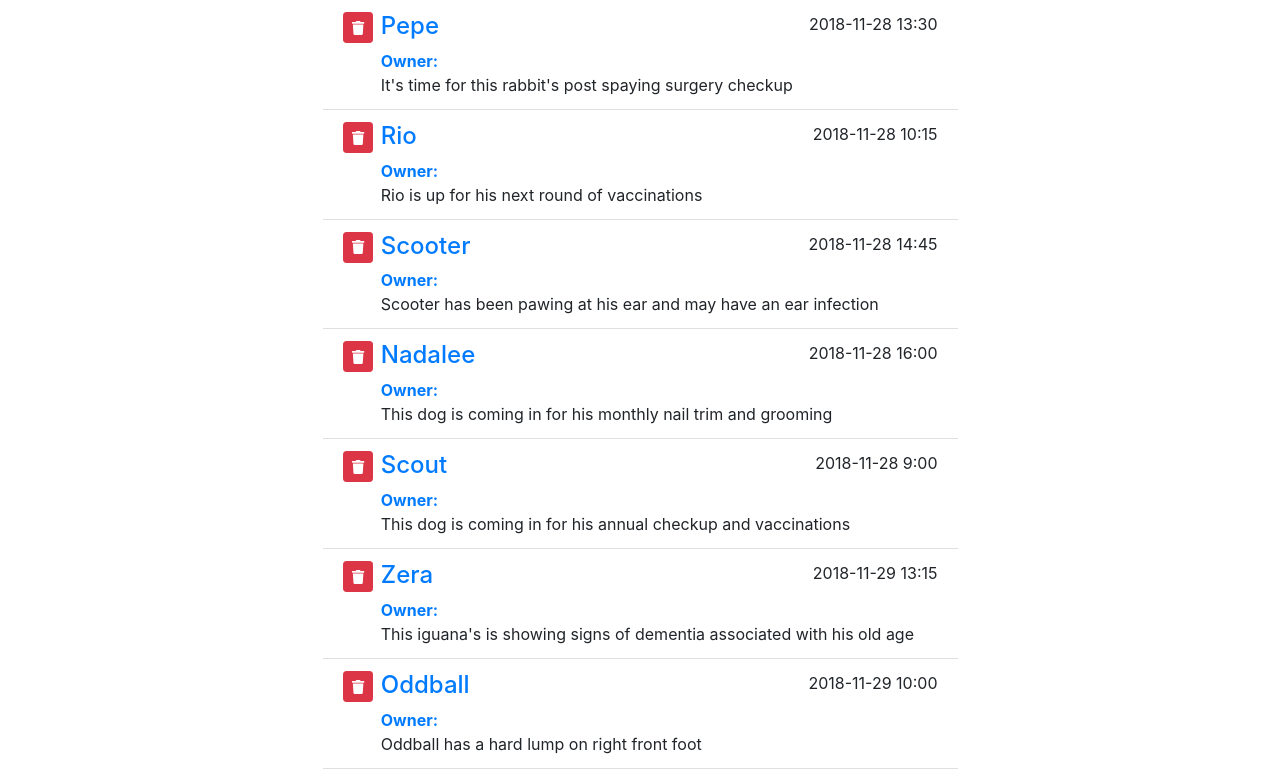
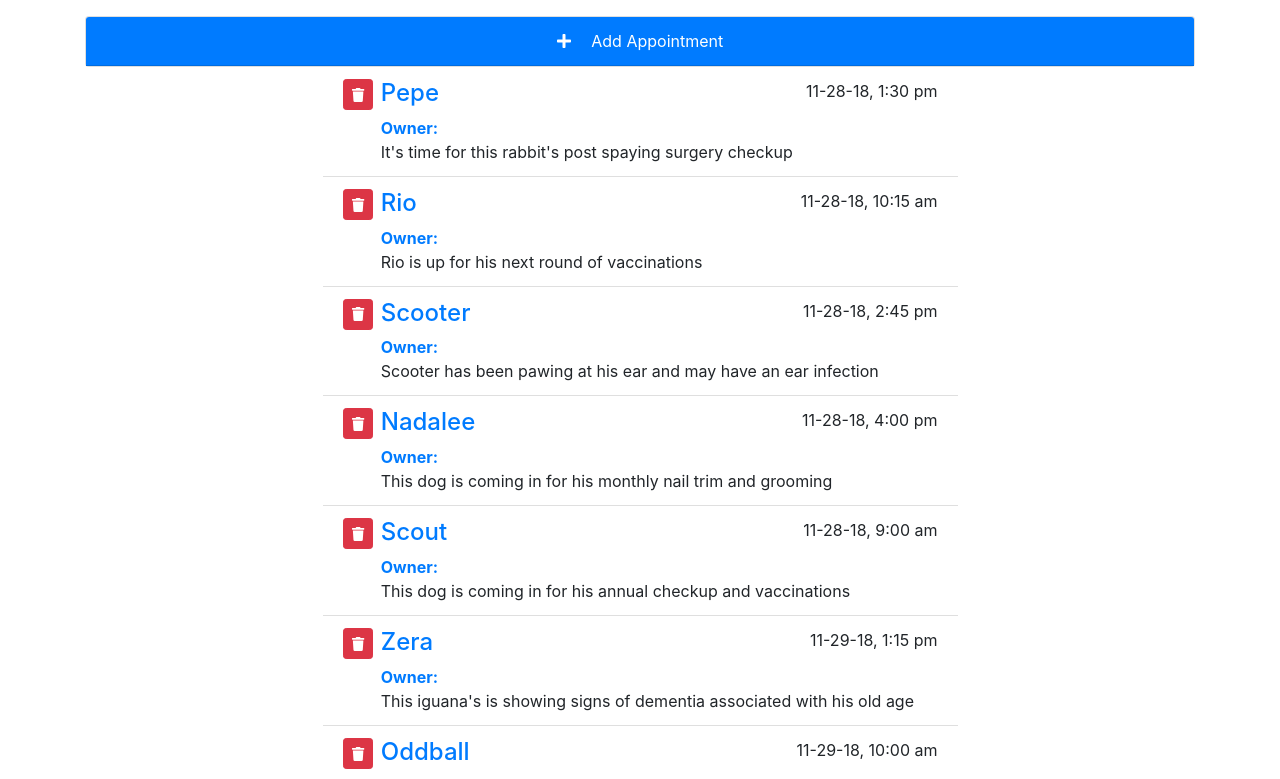
Before and after one commit to g0ng0n12/vue-interface-example, a Vue app: page / in a window 1280 px wide. Shown: the top 779 px of the page. Built offline with nearby package versions, Linux system fonts and the light colour scheme.

Commit message:
add appointment

```diff
--- a/babel.config.js
+++ b/babel.config.js
@@ -1,5 +1,3 @@
 module.exports = {
-  presets: [
-    '@vue/cli-plugin-babel/preset'
-  ]
+  presets: [ [ "@vue/app", { useBuiltIns: "entry" } ] ]
 }
--- a/src/App.vue
+++ b/src/App.vue
@@ -1,7 +1,8 @@
 <template>
   <div id="main-app" class="container">
     <div class="row justify-content-center">
-      <appointment-list v-bind:appointments="appointments" />
+      <add-appointment @add="addItem"/>
+      <appointment-list v-bind:appointments="appointments" @remove="removeItem" @edit="editItem"/>
     </div>
   </div>
 </template>
@@ -9,6 +10,8 @@
 <script>
 import axios from "axios";
 import AppointmentList from "./components/AppointmentList";
+import AddAppointment from "./components/AddAppointment";
+import _ from "lodash"
 
 export default {
   name: 'MainApp',
@@ -20,12 +23,33 @@ export default {
   },
 
   components: {
-    AppointmentList
+    AppointmentList,
+    AddAppointment
   },
 
   mounted() {
     axios.get("./data/appointments.json")
-    .then(response => (this.appointments = response.data));
+    .then(response => (this.appointments = response.data.map(item => {
+      item.aptId = this.aptIndex;
+      this.aptIndex++;
+      return item
+    })));
+  },
+  methods: {
+    removeItem: function(apt){
+      this.appointments = _.without(this.appointments, apt);
+    },
+    editItem: function(id, field, text){
+      const aptIndex = _.findIndex(this.appointments, {
+        aptId: id
+      });
+      this.appointments[aptIndex][field] = text;
+    },
+    addItem: function(apt){
+      apt.aptId = this.aptIndex;
+      this.aptIndex++;
+      this.appointments.push(apt)
+    },
   }
 }
 </script>
--- /dev/null
+++ b/src/components/AddAppointment.vue
@@ -0,0 +1,109 @@
+<template>
+    <div class="col-12">
+        <div class="card text-center mt-3">
+            <div class="card-header bg-primary text-white"
+            @click="hidepanel=!hidepanel">
+                <font-awesome-icon icon="plus" class="mr-3"/> Add Appointment
+            </div>
+        </div>
+
+        <div class="card-body" :class="{ 'd-none': hidepanel}">
+            <form id="aptForm"
+                @submit.prevent="requestAdd">
+                <div class="form-group form-row">
+                    <label class="col-md-2 col-form-label text-md-right" for="petName"> Pet Name</label>
+                    <div class="col-md-10">
+                        <input type="text"
+                               class="form-control"
+                               name="petName"
+                               id="petName"
+                               placeholder="Pet's Name"
+                               v-model="formData.petName"
+                               />
+                    </div>
+                </div>
+
+                <div class="form-group form-row">
+                    <label class="col-md-2 col-form-label text-md-right" form="ownerName">Pet Owner</label>
+                    <div class="col-md-10">
+                        <input type="text" class="form-control" name="ownerName" id="ownerName" placeholder="Owner's Name"
+                               v-model="formData.ownerName"
+                        >
+                    </div>
+                </div>
+
+                <div class="form-group form-row">
+                    <label class="col-md-2 col-form-label text-md-right" for="aptDate"> Date</label>
+                    <div class="col-md-4">
+                        <input type="date" class="form-control" id="aptDate" name="aptDate"
+                               v-model="formData.aptDate"
+                        >
+                    </div>
+                    <label class="col-md-2 col-form-label text-md-right" for="aptDate">Time</label>
+                    <div class="col-md-4">
+                        <input type="time" class="form-control" name="aptTime" id="aptTime"
+                               v-model="formData.aptTime"
+                        >
+                    </div>
+                </div>
+
+                <div class="form-group form-row">
+                    <label class="col-md-2 text-md-right" for="aptNotes">Apt. Notes</label>
+                    <div class="col-md-10">
+                        <textarea
+                            class="form-control"
+                            row="4"
+                            cols="50"
+                            name="aptNotes"
+                            id="aptNotes"
+                            placeholder="Appointment Notes"
+                            v-model="formData.aptNotes"
+                        >
+                        </textarea>
+                    </div>
+                </div>
+
+                <div class="form-group form-row mb-0">
+                    <div class="offset-md-2 col-md-10">
+                        <button type="submit" class="btn btn-primary d-block ml-auto">
+                            Add Appointment
+                        </button>
+                    </div>
+                </div>
+            </form>
+        </div>
+    </div>
+</template>
+
+<script>
+    import {FontAwesomeIcon } from "@fortawesome/vue-fontawesome"
+    export default {
+        name: "AddAppointment",
+        data() {
+            return{
+                hidepanel: true,
+                formData: []
+            }
+        },
+        components:{
+            FontAwesomeIcon
+        },
+        methods: {
+            requestAdd: function(){
+                this.formData ={
+                    petName: this.formData.petName,
+                    ownerName: this.formData.ownerName,
+                    aptDate: this.formData.aptDate + ' ' + this.formData.aptTime,
+                    aptNotes: this.formData.aptNotes
+                };
+                this.$emit("add", this.formData);
+                this.formData=[];
+                this.hidepanel = true;
+            }
+        }
+    }
+</script>
+
+<style>
+    .card-header{cursor: pointer}
+</style>
--- a/src/components/AppointmentList.vue
+++ b/src/components/AppointmentList.vue
@@ -1,20 +1,32 @@
 <template>
     <div class="col-12 col-md-10 col-lg-7">
         <div class="list-group list-group-flush">
-            <div class="list-group-item d-flex align-items-start" v-for="(item,i) in appointments" v-bind:key="i">
-                <button class="mr-2 btn btn-sm btn-danger">
-                    <font-awesome-icon icon="trash" />
+            <div class="list-group-item d-flex align-items-start"
+                 v-for="item in appointments"
+                 :key="item.aptIndex">
+                <button class="mr-2 btn btn-sm btn-danger" @click="$emit('remove', item)">
+                    <font-awesome-icon icon="trash"/>
                 </button>
                 <div class="w-100">
                     <div class="d-flex justify-content-between">
-                        <span class="h4 text-primary">{{item.petName}}</span>
-                        <span class="float-right">{{item.aptDate}}</span>
+                        <span class="h4 text-primary"
+                              contenteditable="content"
+                              @blur="$emit('edit', item.aptId, 'petName', $event.target.innerText)">
+                            {{item.petName}}
+                        </span>
+                        <span class="float-right">{{formattedDate(item.aptDate)}}</span>
                     </div>
                     <div class="owner-name">
                         <span class="font-weight-bold text-primary mr-1">Owner:</span>
-                        <span>{{item.petOwner}}</span>
+                        <span contenteditable="content"
+                              @blur="$emit('edit', item.aptId, 'petName', $event.target.innerText)">
+                            {{item.petOwner}}
+                        </span>
                     </div>
-                    <div>{{item.aptNotes}}</div>
+                    <div contenteditable="content"
+                         @blur="$emit('edit', item.aptId, 'petName', $event.target.innerText)">
+                        {{item.aptNotes}}
+                    </div>
                 </div>
             </div>
         </div>
@@ -22,12 +34,18 @@
 </template>
 <script>
     import {FontAwesomeIcon} from '@fortawesome/vue-fontawesome';
+    import moment from 'moment';
 
     export default {
         name: "AppointmentList",
         props: ["appointments"],
         components: {
             FontAwesomeIcon
+        },
+        methods: {
+            formattedDate: function (date) {
+                return moment(new Date(date)).format("MM-DD-YY, h:mm a")
+            }
         }
     };
 </script>
```
